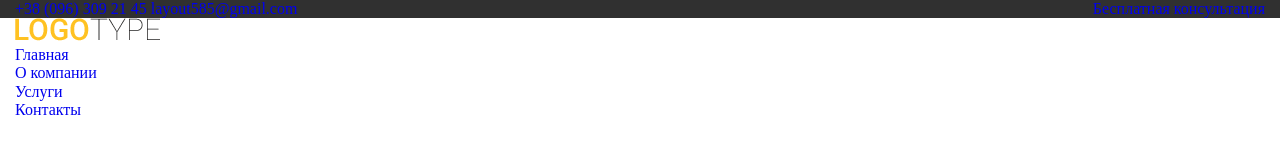
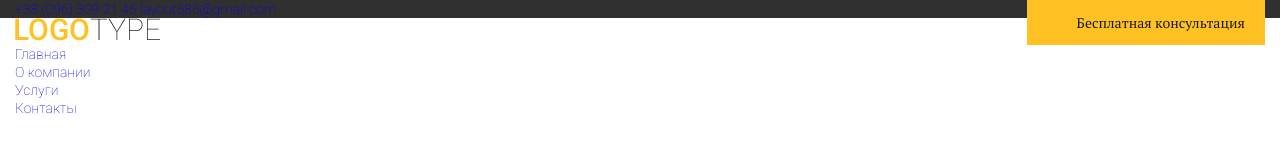
Before and after one commit to Nastassia27/youtube-pet-project, a plain HTML site: page index.html in a window 1280 px wide. Drawn offline with Linux system fonts and the light colour scheme.

Commit message:
add fonts

```diff
--- a/css/style.css
+++ b/css/style.css
@@ -18,7 +18,12 @@ ul,li{
 
 
 body{
-
+   /* font-family: 'PT Serif', serif;*/
+    font-family: 'Roboto', sans-serif;
+    font-weight: 400;
+    font-size: 14px;
+    line-height: 18px;
+    color:#5e5e5e;
 }
 
 .header__top{
@@ -26,4 +31,9 @@ body{
 }
 .header__btn{
     float:right;
+    line-height: 36px;
+    font-family: 'PT Serif', serif;
+    color: #1b1b1b;
+    background-color: #ffc222;
+    padding: 5px 20px 4px 50px;
 }
--- a/index.html
+++ b/index.html
@@ -6,6 +6,11 @@
     <meta http-equiv="X-UA-Compatible" content="IE=edge">
     <meta name="viewport" content="width=device-width, initial-scale=1.0">
     <title>Document</title>
+    <link rel="preconnect" href="https://fonts.googleapis.com">
+    <link rel="preconnect" href="https://fonts.gstatic.com" crossorigin>
+    <link
+        href="https://fonts.googleapis.com/css2?family=PT+Serif:ital,wght@0,400;0,700;1,400;1,700&family=Roboto:ital,wght@0,100;0,900;1,100;1,300;1,400;1,500;1,700;1,900&display=swap"
+        rel="stylesheet">
     <link rel="stylesheet" href="css/normalize.css">
     <link rel="stylesheet" href="css/style.css">
 </head>
@@ -15,7 +20,7 @@
         <div class="header__top">
             <div class="container">
                 <a class="header__phone" href="tel:380963092145">+38 (096) 309 21 45</a>
-                <a class="header__email"href="#">layout585@gmail.com</a>
+                <a class="header__email" href="#">layout585@gmail.com</a>
                 <a class="header__btn" href="#">Бесплатная консультация</a>
             </div>
         </div>
```
